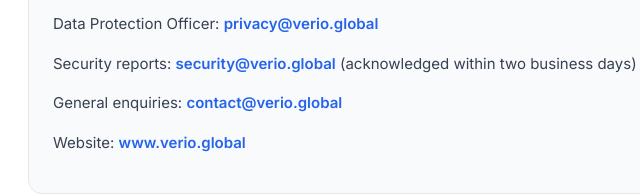
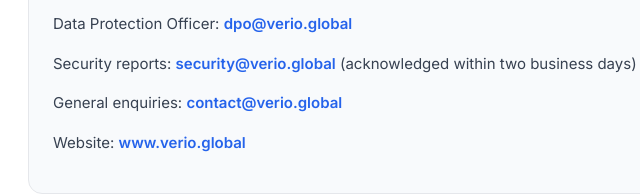
Before and after one commit to timtabaka/Verio-global, a plain HTML site: page privacy.html in a window 1280 px wide. Shown: the part 6543-6737 px from the top of the page, 308-948 px from the left. Drawn offline with Linux system fonts and the light colour scheme; a web font is replaced by a local one.

Commit message:
Revise contact details in Privacy Policy
Updated contact information for Data Protection Officer.

```diff
--- a/privacy.html
+++ b/privacy.html
@@ -49,7 +49,7 @@
       <section id="rights"><h2>10. Your Privacy Rights</h2><p>Depending on applicable law, you may request access, correction, erasure, restriction or objection, withdraw consent, or complain to the relevant supervisory authority. Contact our Data Protection Officer at <a href="mailto:privacy@verio.global">privacy@verio.global</a>. Requests and grievances receive an answer within 30 days. For data held for a university, Verio passes the request to that university as controller and acts on its instructions within the same period.</p><p>A sponsor or guardian can withdraw their declaration, and an applicant can end their verification. Either stops further reading and ends Verio’s access at the provider. It does not change information already provided to the university, and the record notes the withdrawal. You may also contact our Data Protection Officer for help. Withdrawal does not affect lawful processing before withdrawal or applicable retention obligations.</p></section>
       <section id="under18"><h2>11. Applicants Under 18 Years of Age</h2><p>Age is established before a bank connection is offered. Where an applicant is under 18, none of their own accounts or documents is read until a parent or guardian has agreed using an email address they prove they control. The agreement is recorded verbatim. A university cannot switch this protection off.</p><p>A sponsor’s own funds can be assessed under that sponsor’s separate declaration. Verio records only the age determination, its source and time, not the date of birth itself.</p></section>
       <section id="changes"><h2>12. Changes to this Privacy Policy</h2><p>We may update this Privacy Policy from time to time to reflect changes to our services, legal obligations or business practices. The latest version will always be published on this page with the effective date.</p></section>
-      <section id="contact"><h2>13. Contact Us</h2><p>If you have any questions about this Privacy Policy or how Verio handles personal information, please contact us:</p><div class="contact-card"><strong>Verio Global Pte. Ltd.</strong><p>60 Paya Lebar Road<br>#06-28 Paya Lebar Square<br>Singapore 409051</p><p>Data Protection Officer: <a href="mailto:privacy@verio.global">privacy@verio.global</a></p><p>Security reports: <a href="mailto:security@verio.global">security@verio.global</a> (acknowledged within two business days)</p><p>General enquiries: <a href="mailto:contact@verio.global">contact@verio.global</a></p><p>Website: <a href="https://www.verio.global/">www.verio.global</a></p></div></section>
+      <section id="contact"><h2>13. Contact Us</h2><p>If you have any questions about this Privacy Policy or how Verio handles personal information, please contact us:</p><div class="contact-card"><strong>Verio Global Pte. Ltd.</strong><p>60 Paya Lebar Road<br>#06-28 Paya Lebar Square<br>Singapore 409051</p><p>Data Protection Officer: <a href="mailto:dpo@verio.global">dpo@verio.global</a></p><p>Security reports: <a href="mailto:security@verio.global">security@verio.global</a> (acknowledged within two business days)</p><p>General enquiries: <a href="mailto:contact@verio.global">contact@verio.global</a></p><p>Website: <a href="https://www.verio.global/">www.verio.global</a></p></div></section>
     </article>
   </div></main>
   <footer><div class="container footer-inner"><div>© 2026 Verio Global. All rights reserved.</div><div class="footer-links"><a href="/privacy.html">Privacy Policy</a><a href="/cookies.html">Cookie Policy</a><a href="/security.html">Security, Privacy &amp; Trust</a><a href="/terms.html">Terms of Use</a><a href="/">Back to website</a></div></div></footer>
```
